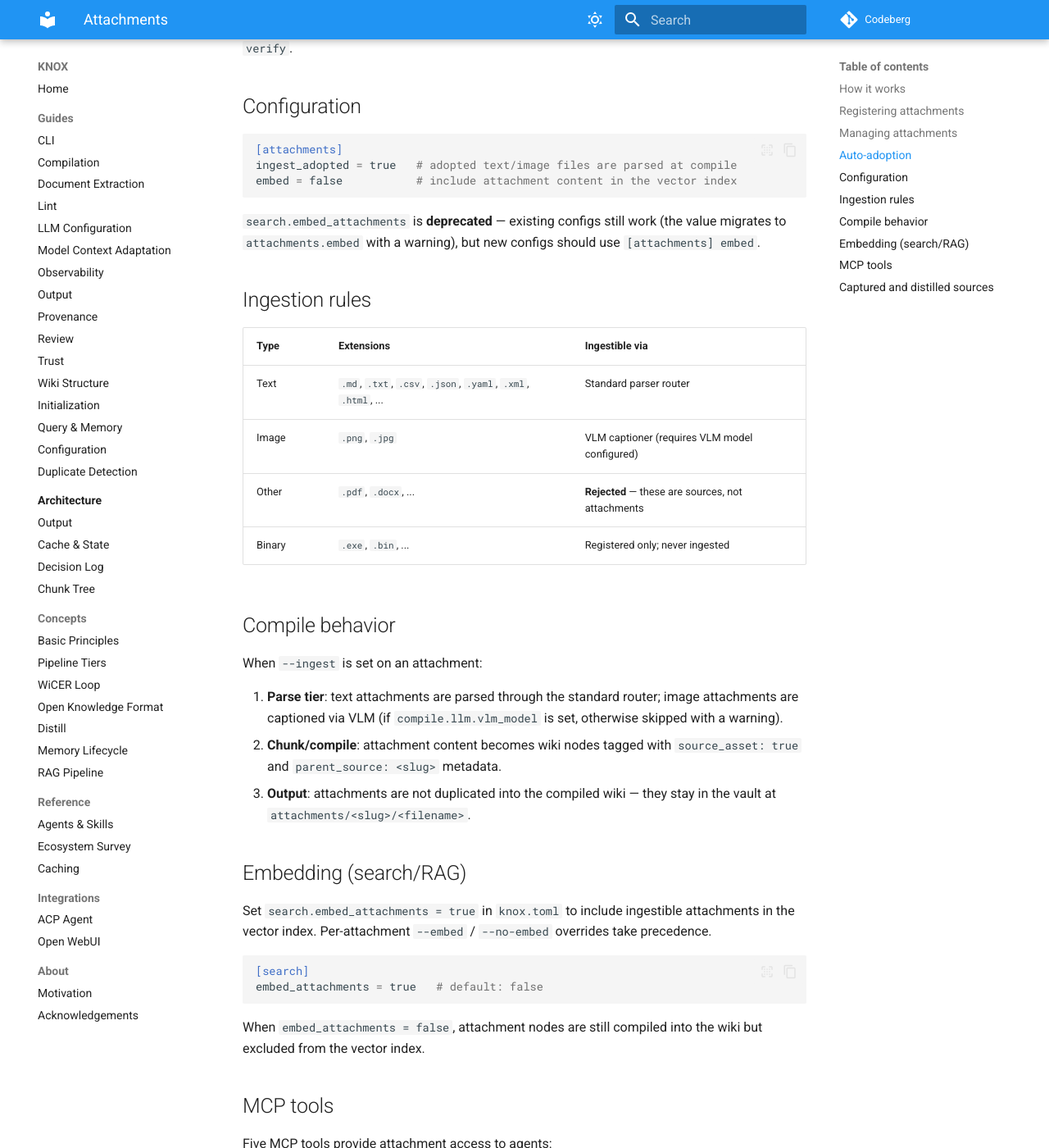
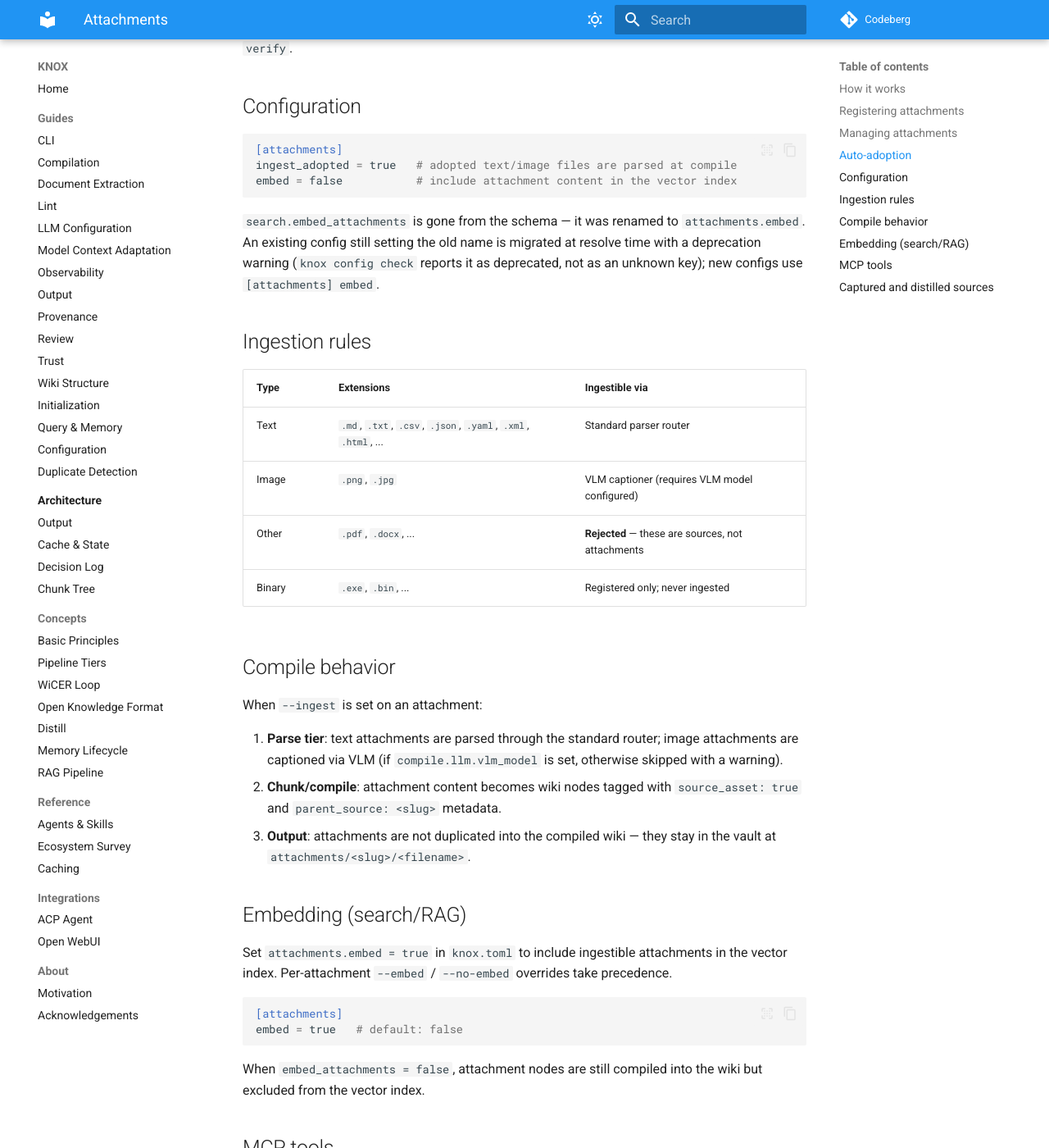
Before and after one commit to jr2804/kompend, an MkDocs documentation site: the page built from docs/guides/attachments.md, in a window 1280 px wide and 1400 px high, scrolled down 2261 px. Shown: the whole window at 82% size. Built offline with MkDocs 1.6.1 and Material for MkDocs 9.7.7, drawn with Linux system fonts in a browser that asks for light colours; some of the changed text lies outside the part shown.

Commit message:
docs: attachments.embed is the only spelling of the key
The docs advertised the deprecated search.embed_attachments in three
places (a config example, the CLI flag table, and the embedding setup
section) while the key had already been renamed. They now name
attachments.embed and describe the old name as migrated-on-resolve rather
than as a supported key; knox.toml.example drops its stale commented line.

The user's hearing-model vault config is renamed the same way, so the
resolve-time deprecation warning stops firing there.

````diff
--- a/docs/guides/attachments.md
+++ b/docs/guides/attachments.md
@@ -50,7 +50,7 @@ knox attachments add report.pdf ./private.txt --ingest --no-embed
 | Flag | Description |
 |------|-------------|
 | `--ingest` | Mark as ingestible (parsed during compile). Text/markdown via standard parser; PNG/JPG via VLM caption (if configured). |
-| `--embed` / `--no-embed` | Override global `search.embed_attachments` for this attachment. Without the flag, inherits the global setting. |
+| `--embed` / `--no-embed` | Override global `attachments.embed` for this attachment. Without the flag, inherits the global setting. |
 
 ## Managing attachments
 
@@ -104,9 +104,10 @@ ingest_adopted = true   # adopted text/image files are parsed at compile
 embed = false           # include attachment content in the vector index
 ```
 
-`search.embed_attachments` is **deprecated** — existing configs still work
-(the value migrates to `attachments.embed` with a warning), but new configs
-should use `[attachments] embed`.
+`search.embed_attachments` is gone from the schema — it was renamed to
+`attachments.embed`. An existing config still setting the old name is migrated
+at resolve time with a deprecation warning (`knox config check` reports it as
+deprecated, not as an unknown key); new configs use `[attachments] embed`.
 
 ## Ingestion rules
 
@@ -131,13 +132,13 @@ When `--ingest` is set on an attachment:
 
 ## Embedding (search/RAG)
 
-Set `search.embed_attachments = true` in `knox.toml` to include ingestible
-attachments in the vector index. Per-attachment `--embed` / `--no-embed` overrides
-take precedence.
+Set `attachments.embed = true` in `knox.toml` to include ingestible attachments
+in the vector index. Per-attachment `--embed` / `--no-embed` overrides take
+precedence.
 
 ```toml
-[search]
-embed_attachments = true   # default: false
+[attachments]
+embed = true   # default: false
 ```
 
 When `embed_attachments = false`, attachment nodes are still compiled into the wiki
````
Also changed, not shown: .agents/POLICIES.md (+4 -4 lines), docs/guides/cli.md (+1 -1 lines), 1 other file.
